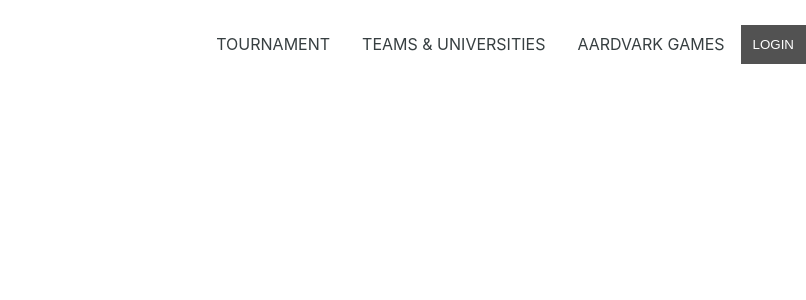
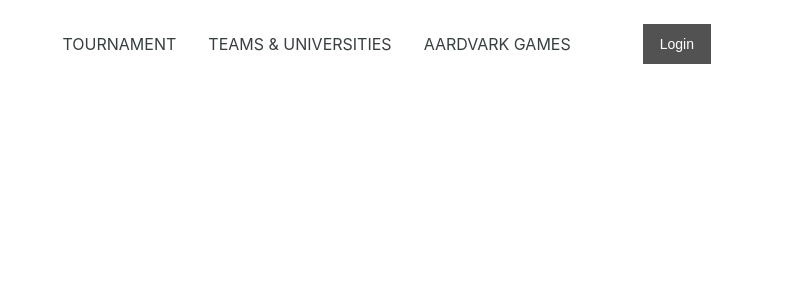
Before and after one commit to ISTE-500-501-TeamWatchHill/frontend, a React (Create React App) app: page / in a window 1280 px wide. Shown: the top 300 px of the page, without its empty margins (474-1280 px from the left). Built offline with nearby package versions, Linux system fonts and the light colour scheme.

Commit message:
Got the button nicely placed and padded

```diff
--- a/src/components/button/button.css
+++ b/src/components/button/button.css
@@ -10,6 +10,7 @@
 button {
     background-color: #525252;
     color: #FFFFFF;
-    padding: 12px;
+    padding: 12px 17px;
     border: none;
+    font-size: 14px;
 }
--- a/src/components/navbar/navbar.css
+++ b/src/components/navbar/navbar.css
@@ -6,6 +6,7 @@ ul {
   background-color: #fff;
   display: flex;
   align-items: center;
+  margin-right:56px;
 }
 
 li {
@@ -26,6 +27,7 @@ li a:hover:not(.active) {
 
 nav {
   height: 88px;
+  padding-right: 95px;
   display: flex;
   align-items: center;
   justify-content: end;
--- a/src/components/navbar/navbar.js
+++ b/src/components/navbar/navbar.js
@@ -36,12 +36,13 @@ export default function Navbar() {
                     ]}
                 />
             </li>
-            <li>
+            {/* <li>
               <Button
-                name="LOGIN"
+                name="Login"
               />
-            </li>
+            </li> */}
         </ul>
+        <Button name="Login"/>
       </nav>
     </>
   );
```
